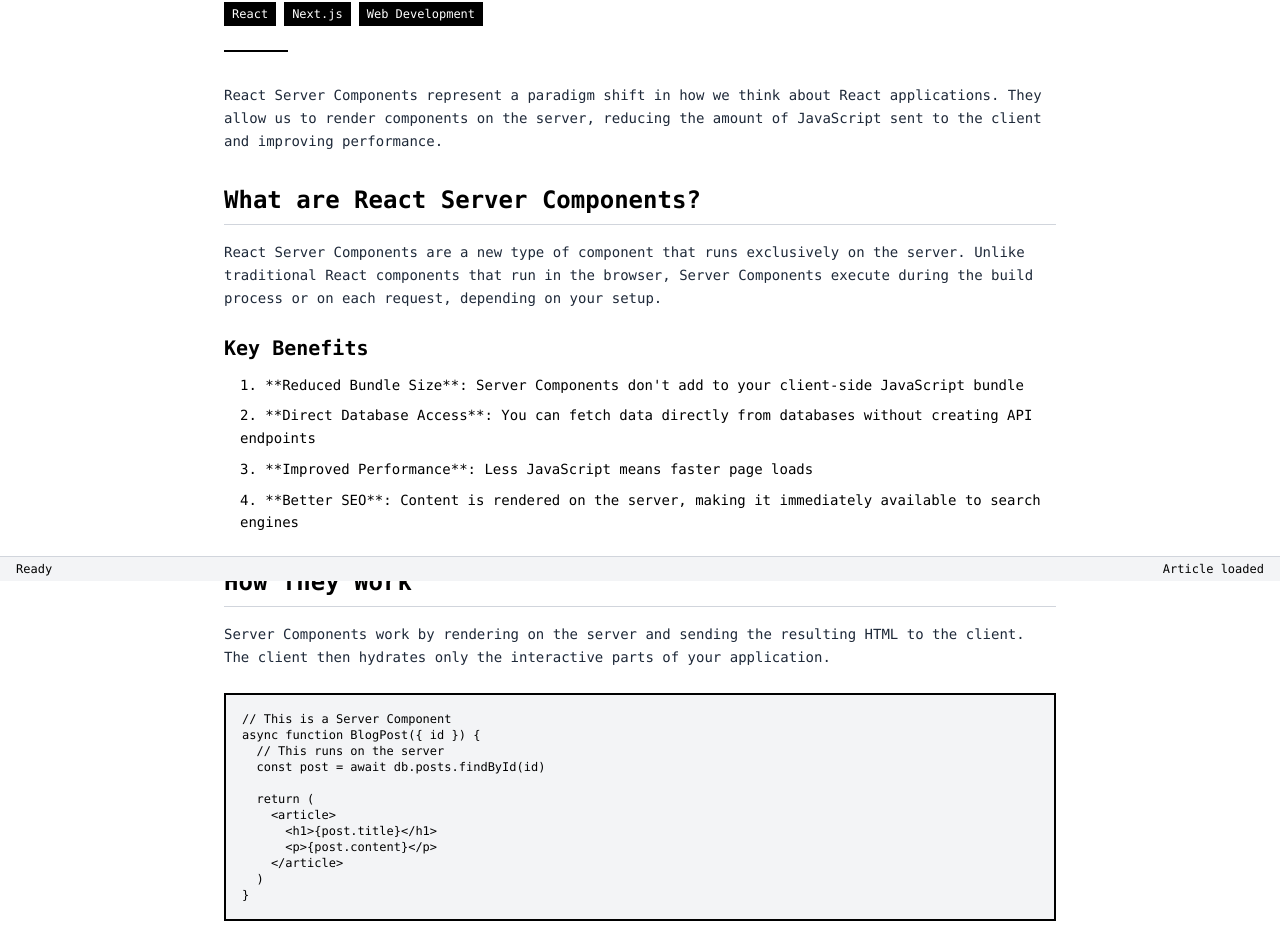
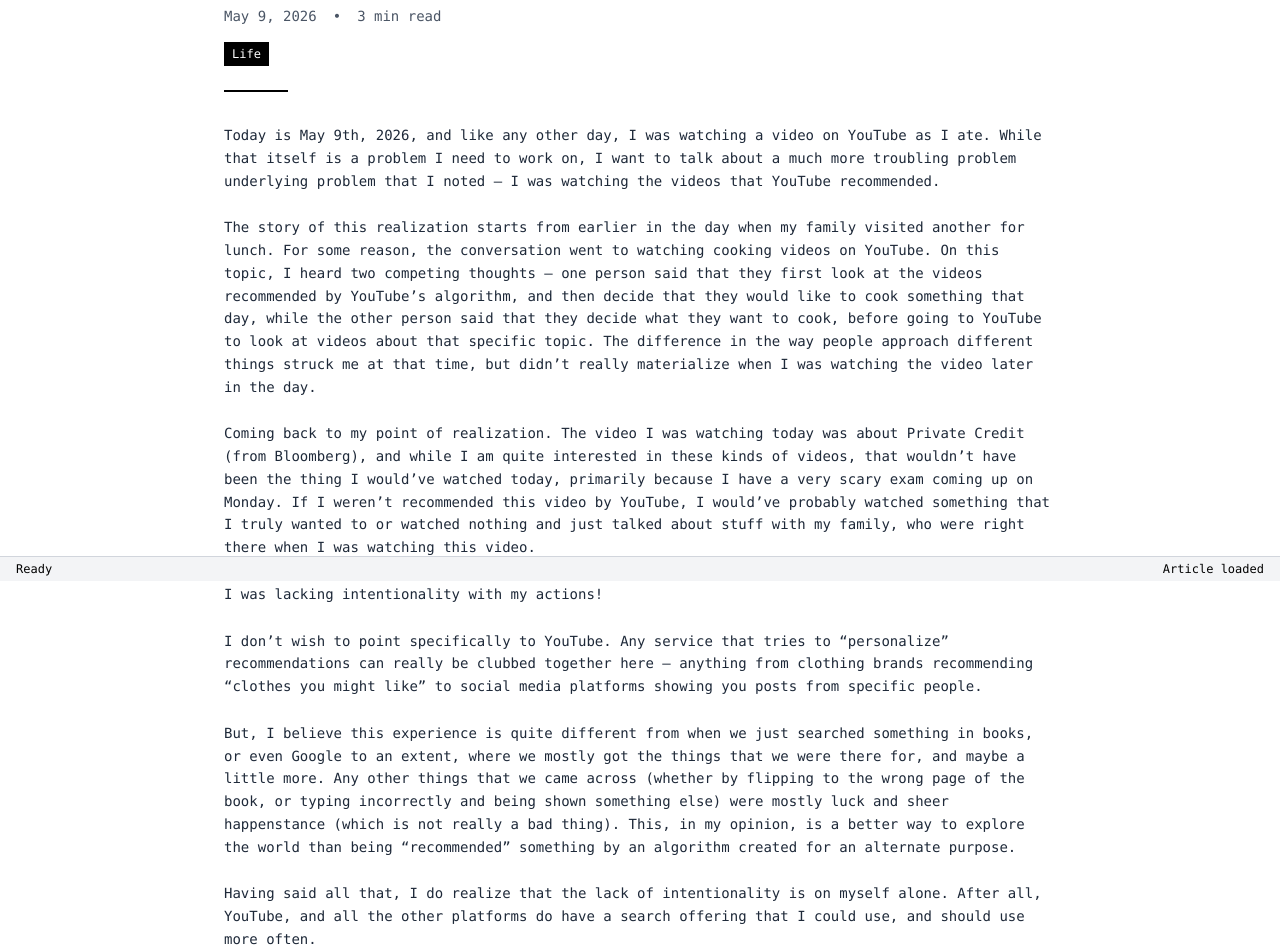
Before and after one commit to ArshAnan/personal-portfolio, a Next.js app: page /blog/the-intentionality-of-search-that-is-lacking-with-algorithms in a window 1280 px wide. Shown: the part 219-1171 px from the top of the page. Built offline with nearby package versions, Linux system fonts and the light colour scheme.

Commit message:
blog 1: intentionality

```diff
--- a/app/blog/[slug]/page.tsx
+++ b/app/blog/[slug]/page.tsx
@@ -1,96 +1,26 @@
 import Link from "next/link"
+import { notFound } from "next/navigation"
 import { Button } from "@/components/ui/button"
 import { ArrowLeft } from "lucide-react"
 import { Navigation, StatusBar } from "@/components/navigation"
+import { getAllPostsSorted, getPostBySlug } from "@/lib/blog-posts"
 
 interface BlogPostPageProps {
-  params: {
+  params: Promise<{
     slug: string
-  }
+  }>
 }
 
 export async function generateStaticParams() {
-  return []
+  return getAllPostsSorted().map((p) => ({ slug: p.slug }))
 }
 
-export default function BlogPostPage({}: BlogPostPageProps) {
-  const blogPost = {
-    title: "Understanding React Server Components",
-    date: "2024-01-15",
-    readTime: "8 min read",
-    tags: ["React", "Next.js", "Web Development"],
-    content: `
-React Server Components represent a paradigm shift in how we think about React applications. They allow us to render components on the server, reducing the amount of JavaScript sent to the client and improving performance.
+export default async function BlogPostPage({ params }: BlogPostPageProps) {
+  const { slug } = await params
+  const blogPost = getPostBySlug(slug)
 
-## What are React Server Components?
-
-React Server Components are a new type of component that runs exclusively on the server. Unlike traditional React components that run in the browser, Server Components execute during the build process or on each request, depending on your setup.
-
-### Key Benefits
-
-1. **Reduced Bundle Size**: Server Components don't add to your client-side JavaScript bundle
-2. **Direct Database Access**: You can fetch data directly from databases without creating API endpoints
-3. **Improved Performance**: Less JavaScript means faster page loads
-4. **Better SEO**: Content is rendered on the server, making it immediately available to search engines
-
-## How They Work
-
-Server Components work by rendering on the server and sending the resulting HTML to the client. The client then hydrates only the interactive parts of your application.
-
-\`\`\`jsx
-// This is a Server Component
-async function BlogPost({ id }) {
-  // This runs on the server
-  const post = await db.posts.findById(id)
-
-  return (
-    <article>
-      <h1>{post.title}</h1>
-      <p>{post.content}</p>
-    </article>
-  )
-}
-\`\`\`
-
-## Client vs Server Components
-
-It's important to understand when to use each type:
-
-- **Server Components**: Use for static content, data fetching, and non-interactive elements
-- **Client Components**: Use for interactive elements, event handlers, and browser APIs
-
-## Implementation in Next.js
-
-Next.js 13+ has built-in support for Server Components with the App Router:
-
-\`\`\`jsx
-// app/page.js - This is a Server Component by default
-export default async function HomePage() {
-  const posts = await fetchPosts()
-
-  return (
-    <div>
-      {posts.map(post => (
-        <PostCard key={post.id} post={post} />
-      ))}
-    </div>
-  )
-}
-\`\`\`
-
-## Best Practices
-
-1. **Keep Server Components Simple**: Avoid complex logic that might be better suited for the client
-2. **Use Client Components for Interactivity**: Any component that needs event handlers should be a Client Component
-3. **Optimize Data Fetching**: Take advantage of the ability to fetch data directly in Server Components
-4. **Consider the Boundary**: Be mindful of where you place the boundary between server and client components
-
-## Conclusion
-
-React Server Components are a powerful addition to the React ecosystem. They offer significant performance benefits and open up new possibilities for how we structure our applications. While there's a learning curve, the benefits make them worth exploring for your next React project.
-
-The future of React development is looking more server-centric, and Server Components are leading the way. As the ecosystem continues to evolve, we can expect to see more tools and frameworks embracing this pattern.
-    `,
+  if (!blogPost) {
+    notFound()
   }
 
   return (
--- a/app/blog/page.tsx
+++ b/app/blog/page.tsx
@@ -2,8 +2,12 @@ import Link from "next/link"
 import { Button } from "@/components/ui/button"
 import { Card, CardContent } from "@/components/ui/card"
 import { Navigation, StatusBar } from "@/components/navigation"
+import { getAllPostsSorted } from "@/lib/blog-posts"
 
 export default function BlogPage() {
+  const posts = getAllPostsSorted()
+  const postCount = posts.length
+
   return (
     <div className="min-h-screen bg-white dark:bg-gray-900 text-black dark:text-white font-mono">
       <Navigation />
@@ -18,6 +22,7 @@ export default function BlogPage() {
         </div>
 
         <div className="space-y-6">
+          {posts.length === 0 ? (
             <Card className="border-2 border-black dark:border-white">
               <CardContent className="p-10 md:p-12 text-center">
                 <h2 className="text-2xl font-bold mb-4">Nothing published yet</h2>
@@ -35,6 +40,38 @@ export default function BlogPage() {
                 </div>
               </CardContent>
             </Card>
+          ) : (
+            posts.map((post) => (
+              <Link key={post.slug} href={`/blog/${post.slug}`} className="block group">
+                <Card className="border-2 border-black dark:border-white transition-colors group-hover:bg-gray-50 dark:group-hover:bg-gray-800/50">
+                  <CardContent className="p-8 md:p-10">
+                    <div className="flex flex-wrap items-center gap-3 text-xs text-gray-600 dark:text-gray-400 mb-3">
+                      <time dateTime={post.date}>
+                        {new Date(post.date).toLocaleDateString("en-US", {
+                          year: "numeric",
+                          month: "long",
+                          day: "numeric",
+                        })}
+                      </time>
+                      <span aria-hidden>•</span>
+                      <span>{post.readTime}</span>
+                    </div>
+                    <h2 className="text-2xl font-bold mb-4 group-hover:underline underline-offset-4 decoration-2">{post.title}</h2>
+                    <div className="flex flex-wrap gap-2">
+                      {post.tags.map((tag) => (
+                        <span
+                          key={tag}
+                          className="bg-black dark:bg-white text-white dark:text-black px-2 py-1 text-xs"
+                        >
+                          {tag}
+                        </span>
+                      ))}
+                    </div>
+                  </CardContent>
+                </Card>
+              </Link>
+            ))
+          )}
         </div>
 
         <div className="mt-12 flex flex-wrap gap-4 justify-center">
@@ -57,7 +94,10 @@ export default function BlogPage() {
         </div>
       </div>
 
-      <StatusBar leftText="Blog" rightText="0 posts published" />
+      <StatusBar
+        leftText="Blog"
+        rightText={`${postCount} post${postCount === 1 ? "" : "s"} published`}
+      />
     </div>
   )
 }
--- /dev/null
+++ b/lib/blog-posts.ts
@@ -0,0 +1,39 @@
+export type BlogPost = {
+  slug: string
+  title: string
+  date: string
+  readTime: string
+  tags: string[]
+  content: string
+}
+
+export const blogPosts: BlogPost[] = [
+  {
+    slug: "the-intentionality-of-search-that-is-lacking-with-algorithms",
+    title: "[1] The Intentionality of Search That is Lacking with Algorithms",
+    date: "2026-05-09",
+    readTime: "3 min read",
+    tags: ["Life"],
+    content: `Today is May 9th, 2026, and like any other day, I was watching a video on YouTube as I ate. While that itself is a problem I need to work on, I want to talk about a much more troubling problem underlying problem that I noted — I was watching the videos that YouTube recommended.
+
+The story of this realization starts from earlier in the day when my family visited another for lunch. For some reason, the conversation went to watching cooking videos on YouTube. On this topic, I heard two competing thoughts — one person said that they first look at the videos recommended by YouTube’s algorithm, and then decide that they would like to cook something that day, while the other person said that they decide what they want to cook, before going to YouTube to look at videos about that specific topic. The difference in the way people approach different things struck me at that time, but didn’t really materialize when I was watching the video later in the day.
+
+Coming back to my point of realization. The video I was watching today was about Private Credit (from Bloomberg), and while I am quite interested in these kinds of videos, that wouldn’t have been the thing I would’ve watched today, primarily because I have a very scary exam coming up on Monday. If I weren’t recommended this video by YouTube, I would’ve probably watched something that I truly wanted to or watched nothing and just talked about stuff with my family, who were right there when I was watching this video.
+
+I was lacking intentionality with my actions!
+
+I don’t wish to point specifically to YouTube. Any service that tries to “personalize” recommendations can really be clubbed together here — anything from clothing brands recommending “clothes you might like” to social media platforms showing you posts from specific people.
+
+But, I believe this experience is quite different from when we just searched something in books, or even Google to an extent, where we mostly got the things that we were there for, and maybe a little more. Any other things that we came across (whether by flipping to the wrong page of the book, or typing incorrectly and being shown something else) were mostly luck and sheer happenstance (which is not really a bad thing). This, in my opinion, is a better way to explore the world than being “recommended” something by an algorithm created for an alternate purpose.
+
+Having said all that, I do realize that the lack of intentionality is on myself alone. After all, YouTube, and all the other platforms do have a search offering that I could use, and should use more often.`,
+  },
+]
+
+export function getPostBySlug(slug: string): BlogPost | undefined {
+  return blogPosts.find((p) => p.slug === slug)
+}
+
+export function getAllPostsSorted(): BlogPost[] {
+  return [...blogPosts].sort((a, b) => new Date(b.date).getTime() - new Date(a.date).getTime())
+}
--- a/package.json
+++ b/package.json
@@ -13,6 +13,7 @@
     "@radix-ui/react-slot": "^1.2.3",
     "class-variance-authority": "^0.7.1",
     "clsx": "^2.1.1",
+    "gray-matter": "^4.0.3",
     "lucide-react": "^0.540.0",
     "next": "^16.2.6",
     "react": "19.1.0",
```
Also changed, not shown: tsconfig.json (+19 -5 lines), 2 other files (tests, documents, lock files or other folders). Lines whose indentation alone changed are shown as unchanged.
